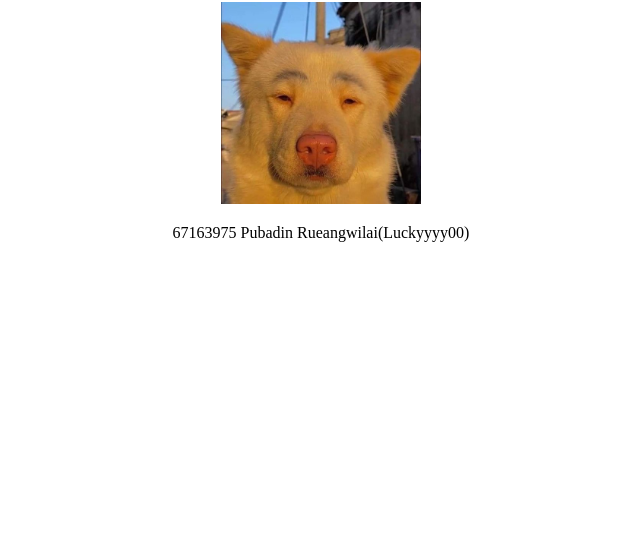
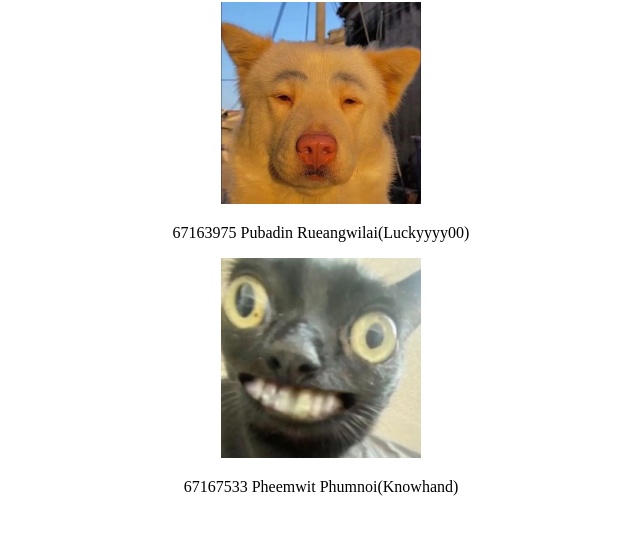
Before and after one commit to Valenz-111/collap, a plain HTML site: page index.html in a window 1280 px wide. Shown: the part 78-612 px from the top of the page, without its empty margins (319-959 px from the left). Drawn offline with Linux system fonts and the light colour scheme.

Commit message:
67167533 ADD INFO

```diff
--- a/index.html
+++ b/index.html
@@ -15,6 +15,12 @@
         <img src="./imgs/1e135012789cf93602747195896b450e.jpg" alt="" width="200">
         <p>67163975 Pubadin Rueangwilai(Luckyyyy00)</p>
       </div>
+
      <!-- 67167533(P), put your infor here ... -->
+
+     <div style="width: 100%; text-align: center;" >
+        <img src="./imgs/large.jpg" alt="" width="200">
+        <p>67167533 Pheemwit Phumnoi(Knowhand)</p>
+      </div>
     </body>
 </html>
```
Also changed, not shown: imgs/large.jpg (added).
